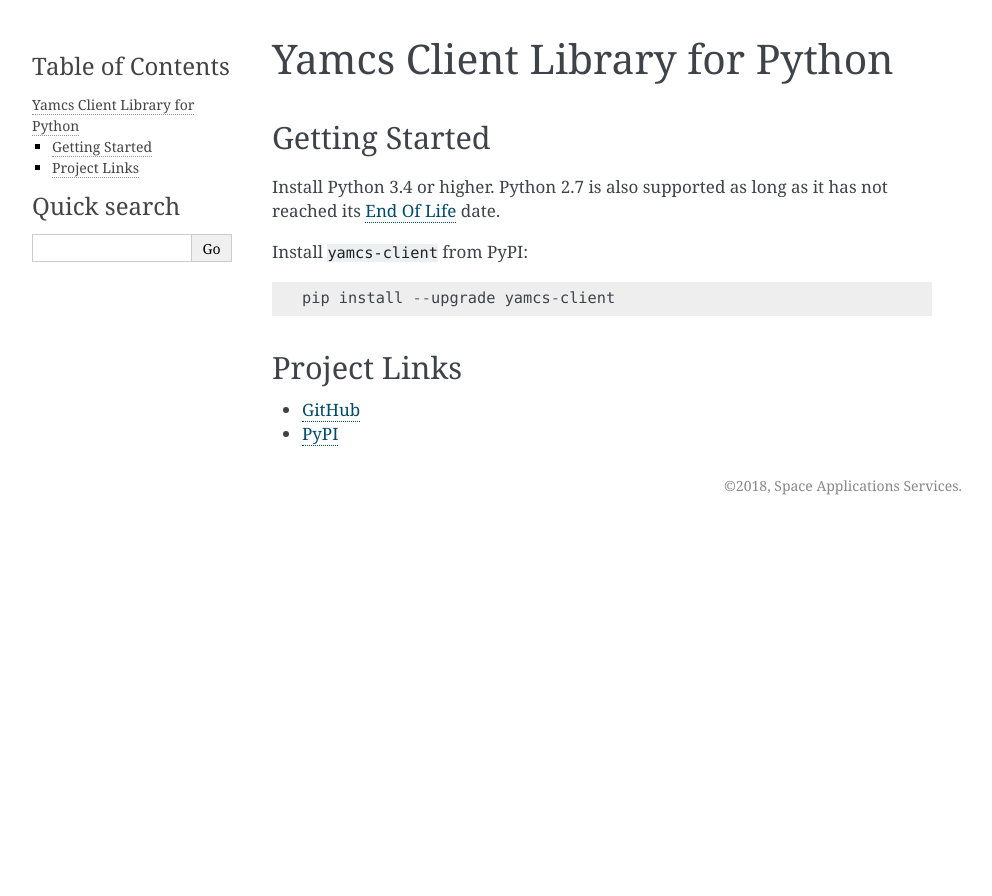
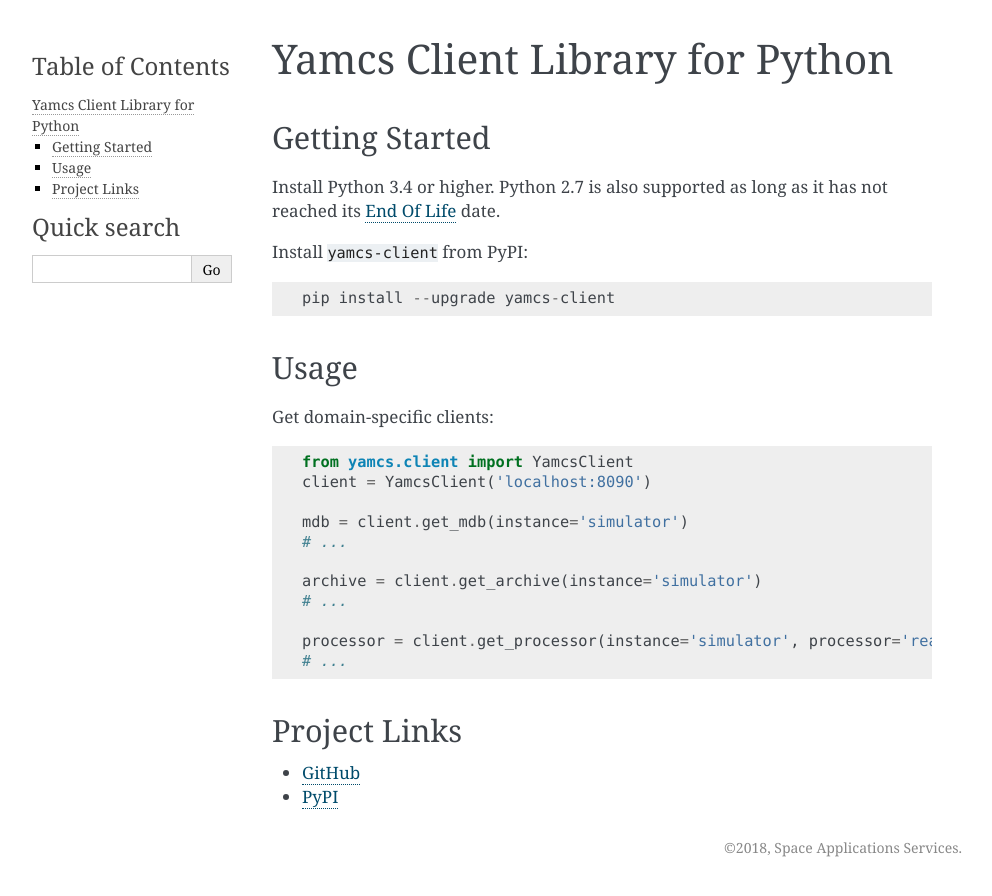
Before and after one commit to yamcs/python-yamcs-client, a Sphinx documentation site: the page built from yamcs-client/docs/index.rst, in a window 1280 px wide. Shown: the top 896 px of the page, without its empty margins (148-1140 px from the left). Built offline with Sphinx 7.4.7, drawn with Linux system fonts in a browser that asks for light colours.

Commit message:
Document base client

```diff
--- a/yamcs-client/docs/index.rst
+++ b/yamcs-client/docs/index.rst
@@ -19,6 +19,25 @@
 
     pip install --upgrade yamcs-client
 
+Usage
+-----
+
+Get domain-specific clients:
+
+.. code-block:: python
+
+    from yamcs.client import YamcsClient
+    client = YamcsClient('localhost:8090')
+
+    mdb = client.get_mdb(instance='simulator')
+    # ...
+
+    archive = client.get_archive(instance='simulator')
+    # ...
+
+    processor = client.get_processor(instance='simulator', processor='realtime')
+    # ...
+
 Project Links
 -------------
 
--- a/yamcs-client/docs/mdb/api.rst
+++ b/yamcs-client/docs/mdb/api.rst
@@ -43,7 +43,7 @@
 
 .. code-block:: python
 
-    from yamcs import YamcsClient
+    from yamcs.client import YamcsClient
 
     client = YamcsClient('localhost:8090')
 
@@ -61,7 +61,7 @@
 
 .. code-block:: python
 
-    from yamcs import YamcsClient
+    from yamcs.client import YamcsClient
 
     client = YamcsClient('localhost:8090')
 
@@ -76,7 +76,7 @@
 MDBClient
 ^^^^^^^^^
 
-.. autoclass:: yamcs.mdb.MDBClient
+.. autoclass:: yamcs.mdb.client.MDBClient
     :members:
     :undoc-members:
 
```
Also changed, not shown: other parts of yamcs-client/docs/index.rst (+1 -1 lines), yamcs-client/docs/archive/api.rst (+5 -5 lines), yamcs-client/docs/general/client.rst (added, +7 -0 lines), yamcs-client/docs/general/exceptions.rst (added, +7 -0 lines), yamcs-client/docs/general/futures.rst (added, +7 -0 lines), yamcs-client/docs/general/index.rst (added, +7 -0 lines), yamcs-client/docs/management/api.rst (deleted, +0 -40 lines), yamcs-client/docs/tmtc/api.rst (+4 -16 lines).
